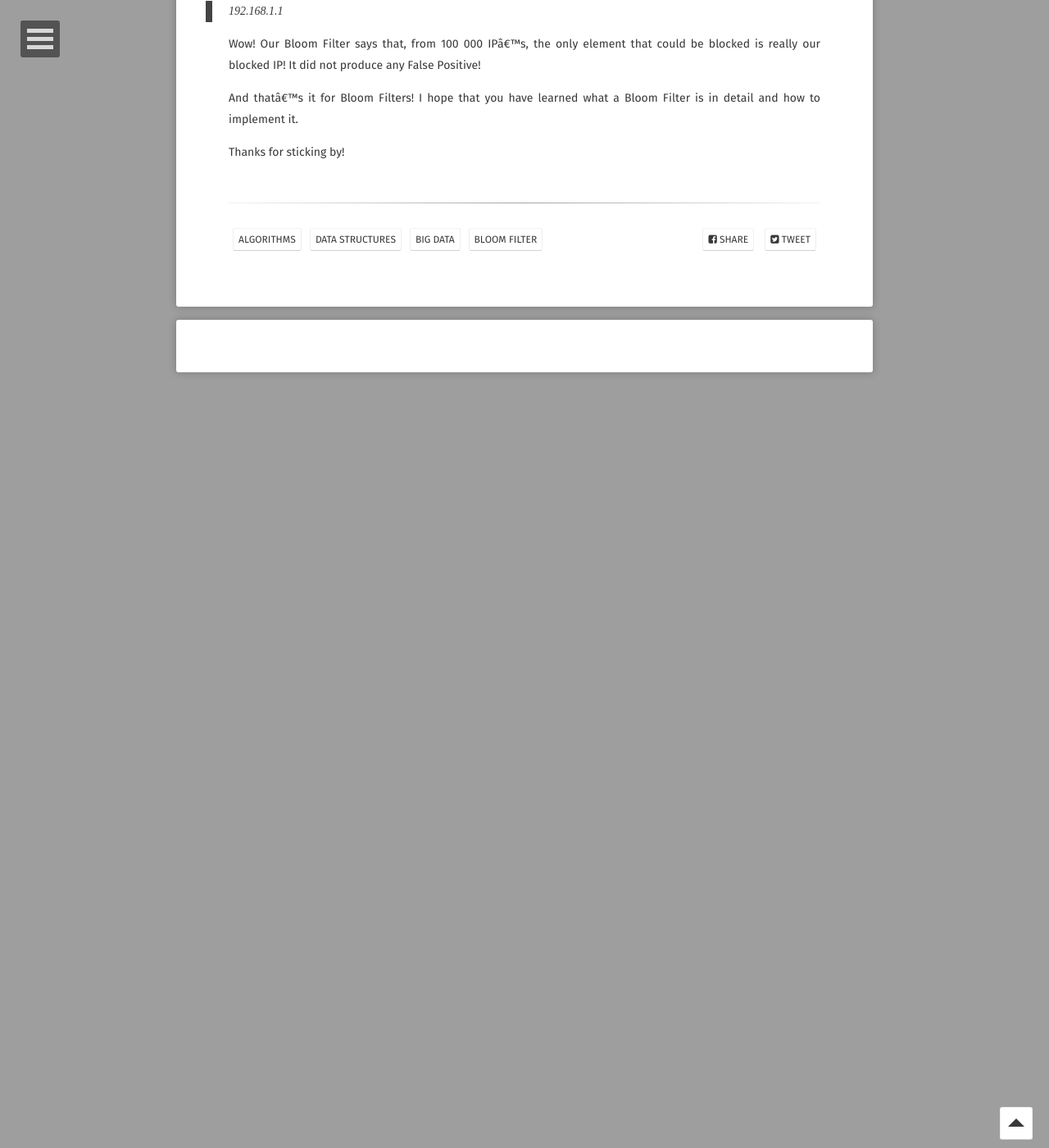
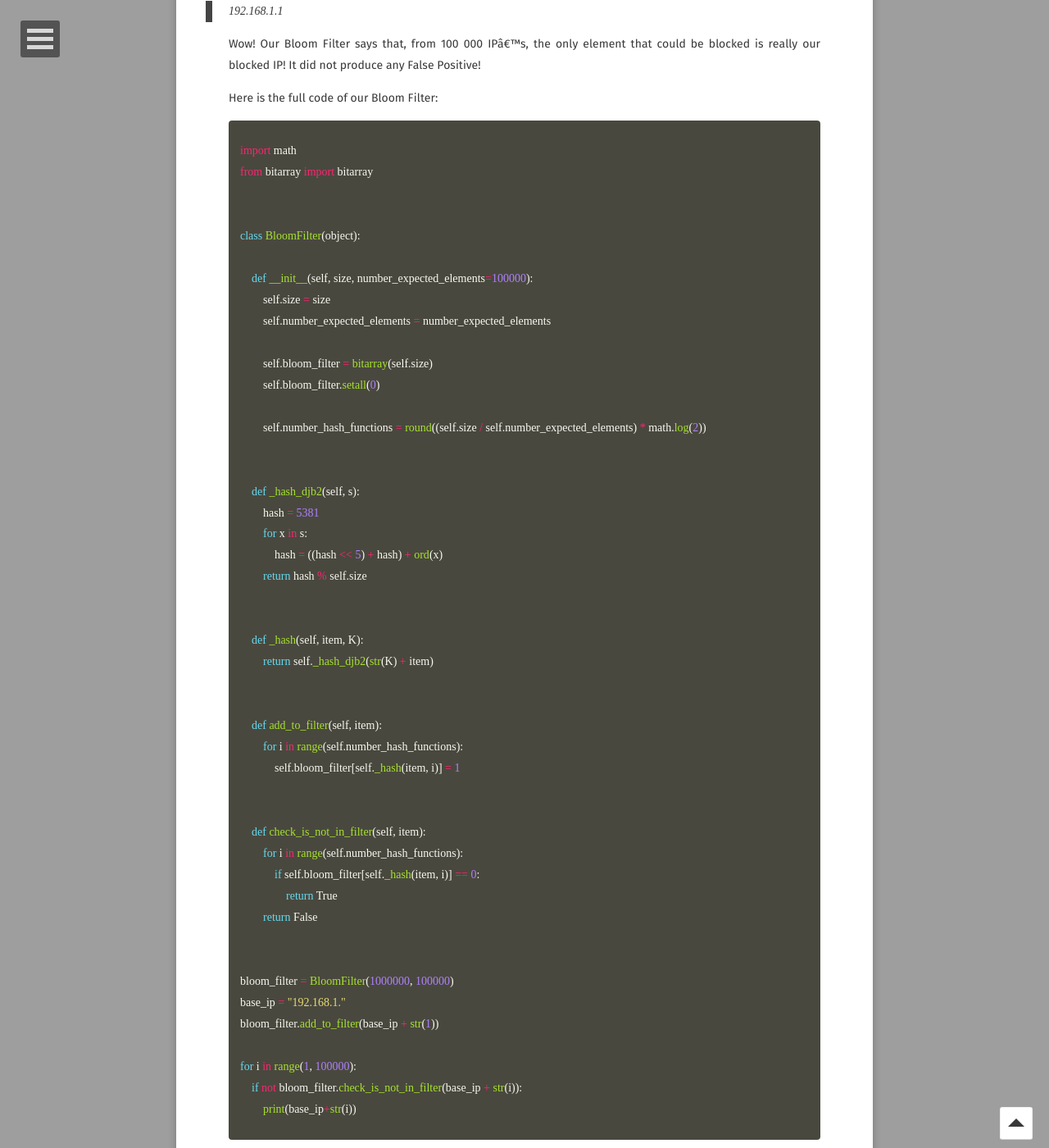
Before and after one commit to diogodanielsoaresferreira/diogodanielsoaresferreira.github.io, a Jekyll site: the page built from _posts/2019-12-07-bloom-filter.md, in a window 1280 px wide and 1400 px high, scrolled down 7339 px. Shown: the whole window at 82% size. Built offline with Jekyll 4.4.1, drawn with Linux system fonts in a browser that asks for light colours; some web fonts are replaced; comment, search, counter and statistics services are not loaded; before the commit the page ends 7793 px from its top, so only the background shows below that.

Commit message:
Bloom Filter post added

```diff
--- a/_posts/2019-12-07-bloom-filter.md
+++ b/_posts/2019-12-07-bloom-filter.md
@@ -160,6 +160,56 @@ for i in range(1, 100000):
 
 Wow! Our Bloom Filter says that, from 100 000 IP's, the only element that could be blocked is really our blocked IP! It did not produce any False Positive!
 
+Here is the full code of our Bloom Filter:
+{% highlight python %}
+import math
+from bitarray import bitarray
+
+
+class BloomFilter(object):
+
+    def __init__(self, size, number_expected_elements=100000):
+        self.size = size
+        self.number_expected_elements = number_expected_elements
+
+        self.bloom_filter = bitarray(self.size)
+        self.bloom_filter.setall(0)
+
+        self.number_hash_functions = round((self.size / self.number_expected_elements) * math.log(2))
+
+
+    def _hash_djb2(self, s):
+        hash = 5381
+        for x in s:
+            hash = ((hash << 5) + hash) + ord(x)
+        return hash % self.size
+
+
+    def _hash(self, item, K):
+        return self._hash_djb2(str(K) + item)
+
+
+    def add_to_filter(self, item):
+        for i in range(self.number_hash_functions):
+            self.bloom_filter[self._hash(item, i)] = 1
+
+
+    def check_is_not_in_filter(self, item):
+        for i in range(self.number_hash_functions):
+            if self.bloom_filter[self._hash(item, i)] == 0:
+                return True
+        return False
+
+
+bloom_filter = BloomFilter(1000000, 100000)
+base_ip = "192.168.1."
+bloom_filter.add_to_filter(base_ip + str(1))
+
+for i in range(1, 100000):
+    if not bloom_filter.check_is_not_in_filter(base_ip + str(i)):
+        print(base_ip+str(i))
+{% endhighlight %}
+
 And that's it for Bloom Filters! I hope that you have learned what a Bloom Filter is in detail and how to implement it.
 
 Thanks for sticking by!
```
